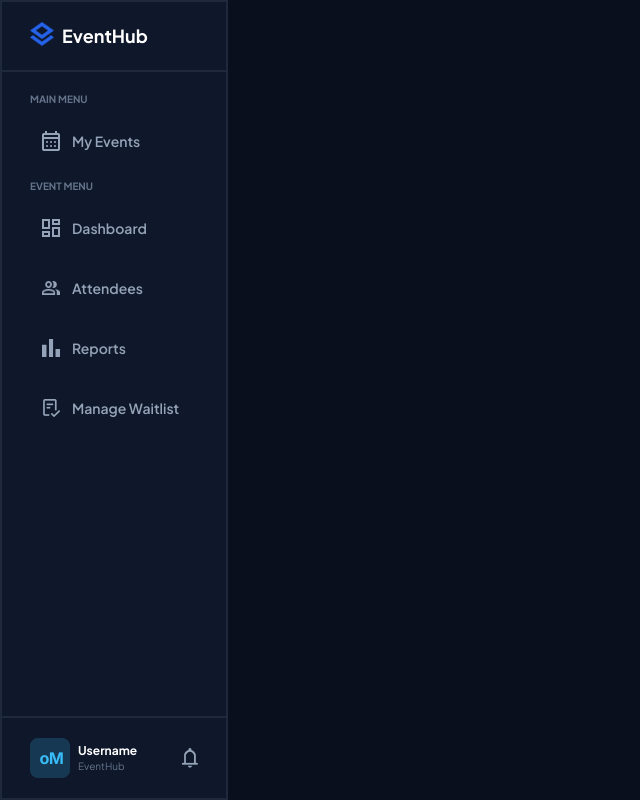
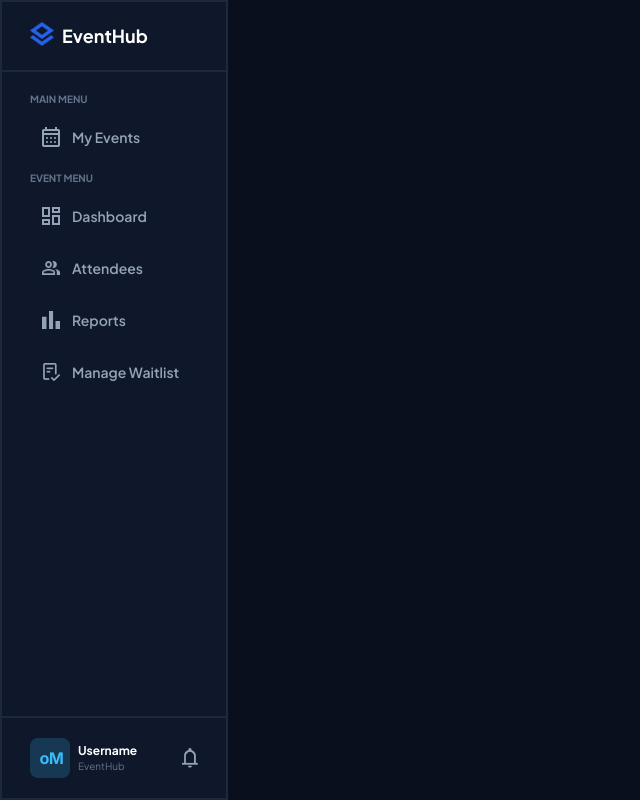
Before and after one commit to nooressam1/Event-Management-Website, a React (Vite) app in the folder Frontend/my-app/: page / in a window 1280 px wide. Shown: the whole page, without its empty margins (0-640 px from the left). Built offline with nearby package versions, Linux system fonts and the light colour scheme.

Commit message:
Refactor: edited the sidebar nav

```diff
--- a/Frontend/my-app/src/Modules/shared/component/SideBarBox.jsx
+++ b/Frontend/my-app/src/Modules/shared/component/SideBarBox.jsx
@@ -2,8 +2,9 @@ import React from "react";
 
 const SideBarBox = ({ title, image }) => {
   return (
-    <div className="w-full flex gap-3 py-4 cursor-pointer px-3 items-center  rounded-lg hover:bg-MainBlue/10">
+    <div className="w-full flex gap-3 py-3 cursor-pointer px-3 items-center  rounded-lg hover:bg-MainBlue/10">
       <div className={`w-4.5 `}>
+
         <img className="h-full w-full object-cover" src={image} />
       </div>
       <h4 className="text-sm text-MainOffWhiteText font-jakarta font-semibold">
```
